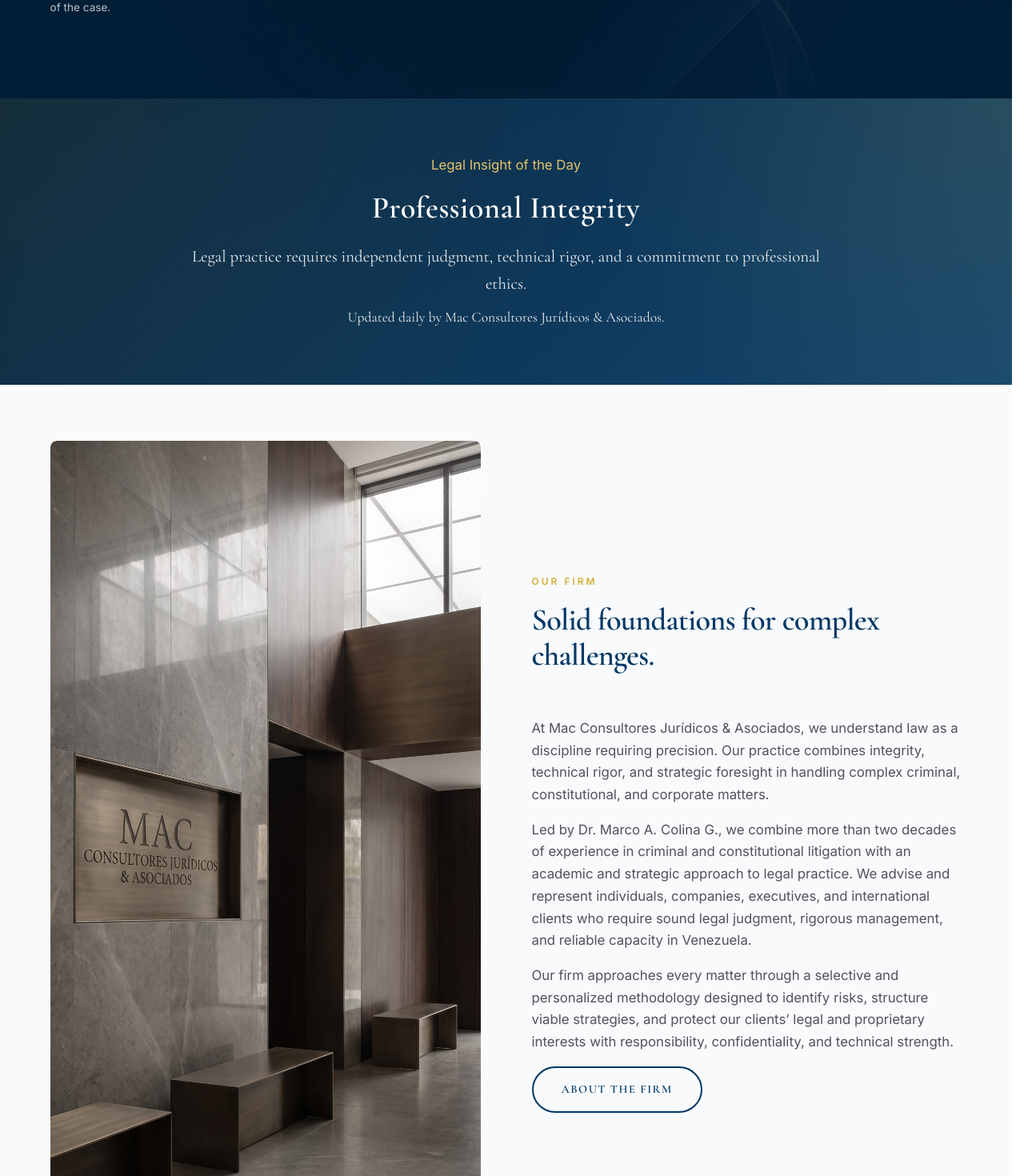
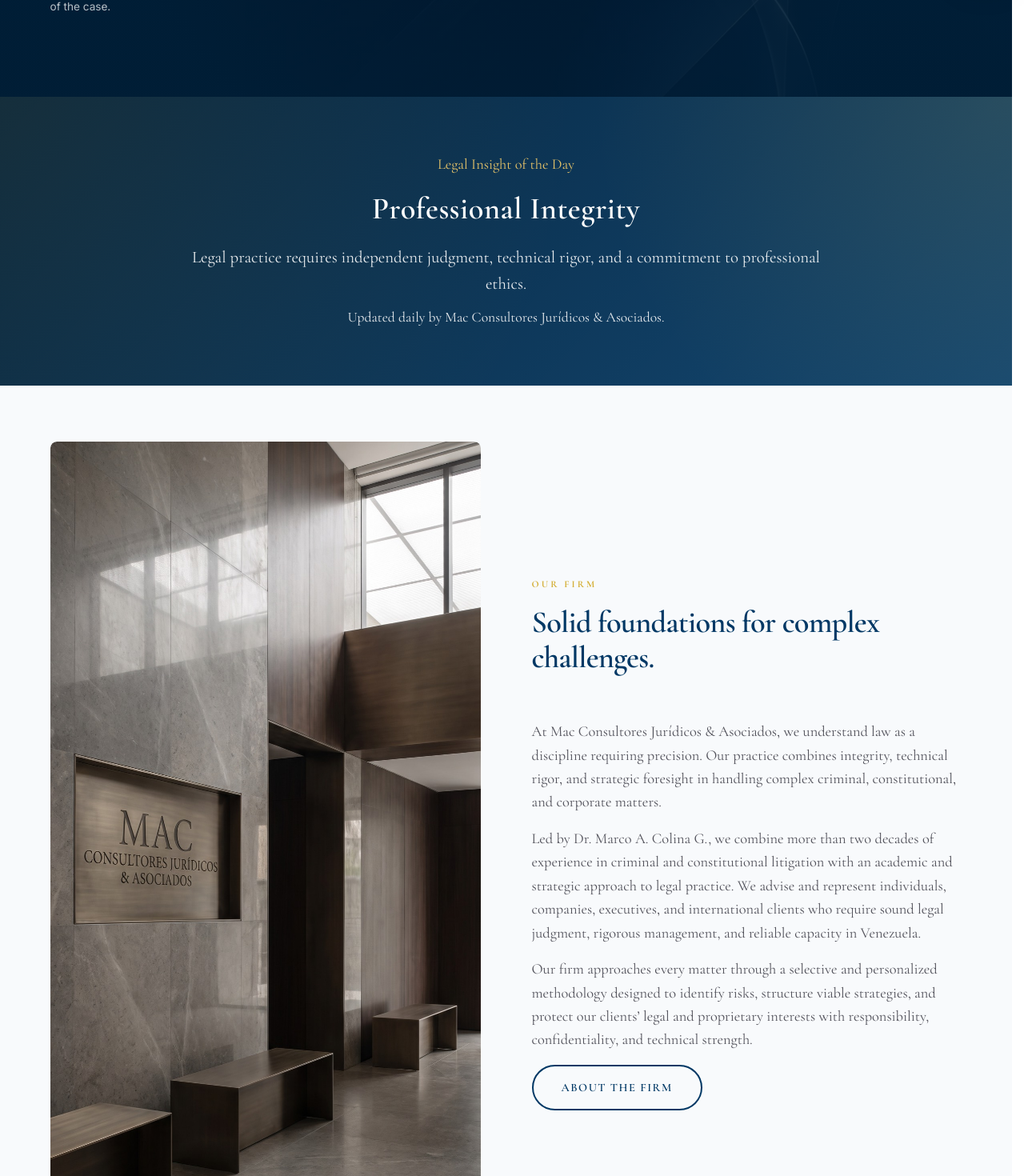
Before and after one commit to mcolina777-cpu/mac-consultores-site-clean, a Next.js app: page /en in a window 1280 px wide. Shown: the part 820-2290 px from the top of the page at 80% size. Built offline with nearby package versions, Linux system fonts and the light colour scheme.

Commit message:
style(typography): revert body font change

```diff
--- a/src/app/globals.css
+++ b/src/app/globals.css
@@ -43,10 +43,9 @@ body {
 }
 
 body {
-  font-family: var(--font-inter), Inter, sans-serif;
-  font-size: 1.05rem;
-  line-height: 1.65;
-  font-weight: 400;
+  font-family: var(--font-cormorant), "Cormorant Garamond", serif;
+  font-size: 1.15rem;
+  line-height: 1.6;
   color: var(--text-main);
   background-color: var(--bg-white);
   overflow-x: hidden;
@@ -73,8 +72,7 @@ h1,
 h2,
 h3,
 h4,
-.serif,
-.section-title {
+.serif {
   font-family: var(--font-cormorant), "Cormorant Garamond", serif;
   font-weight: 600;
   color: var(--primary);
@@ -84,12 +82,10 @@ h4,
 }
 
 p {
-  font-family: var(--font-inter), Inter, sans-serif;
-  font-size: 1.05rem;
-  line-height: 1.65;
+  margin-bottom: 1.5rem;
+  line-height: 1.6;
+  text-align: left;
   font-weight: 400;
-  margin-bottom: 1.5rem;
-  text-align: left;
   color: var(--text-muted);
 }
 
@@ -196,7 +192,6 @@ nav .nav-links a {
 }
 
 .lang-btn {
-    font-family: var(--font-cormorant), 'Cormorant Garamond', serif;
     font-size: 0.85rem;
     font-weight: 600;
     color: var(--primary);
@@ -545,7 +540,7 @@ section {
 
 /* Métricas e insignias de autoridad en tarjetas */
 .card-metric {
-  font-family: var(--font-cormorant), "Cormorant Garamond", serif;
+  font-family: var(--font-serif, inherit);
   font-size: 2.5rem;
   font-weight: 600;
   color: var(--color-primary, var(--primary));
@@ -2068,7 +2063,6 @@ footer,
 .max-w-100 { max-width: 100%; }
 .text-center { text-align: center; }
 .text-left { text-align: left; }
-.text-justify { text-align: justify; }
 .flex-wrap { flex-wrap: wrap; }
 .flex-center-y { display: flex; align-items: center; }
 .grid-1-col { display: grid; grid-template-columns: 1fr; }
@@ -2117,9 +2111,7 @@ footer,
 .heading-lg { font-size: 2.2rem; }
 .heading-md { font-size: 1.8rem; }
 
-blockquote,
 .quote-block {
-  font-family: var(--font-cormorant), "Cormorant Garamond", serif;
   font-size: 1.5rem;
   font-style: italic;
   margin-top: 2rem;
```
